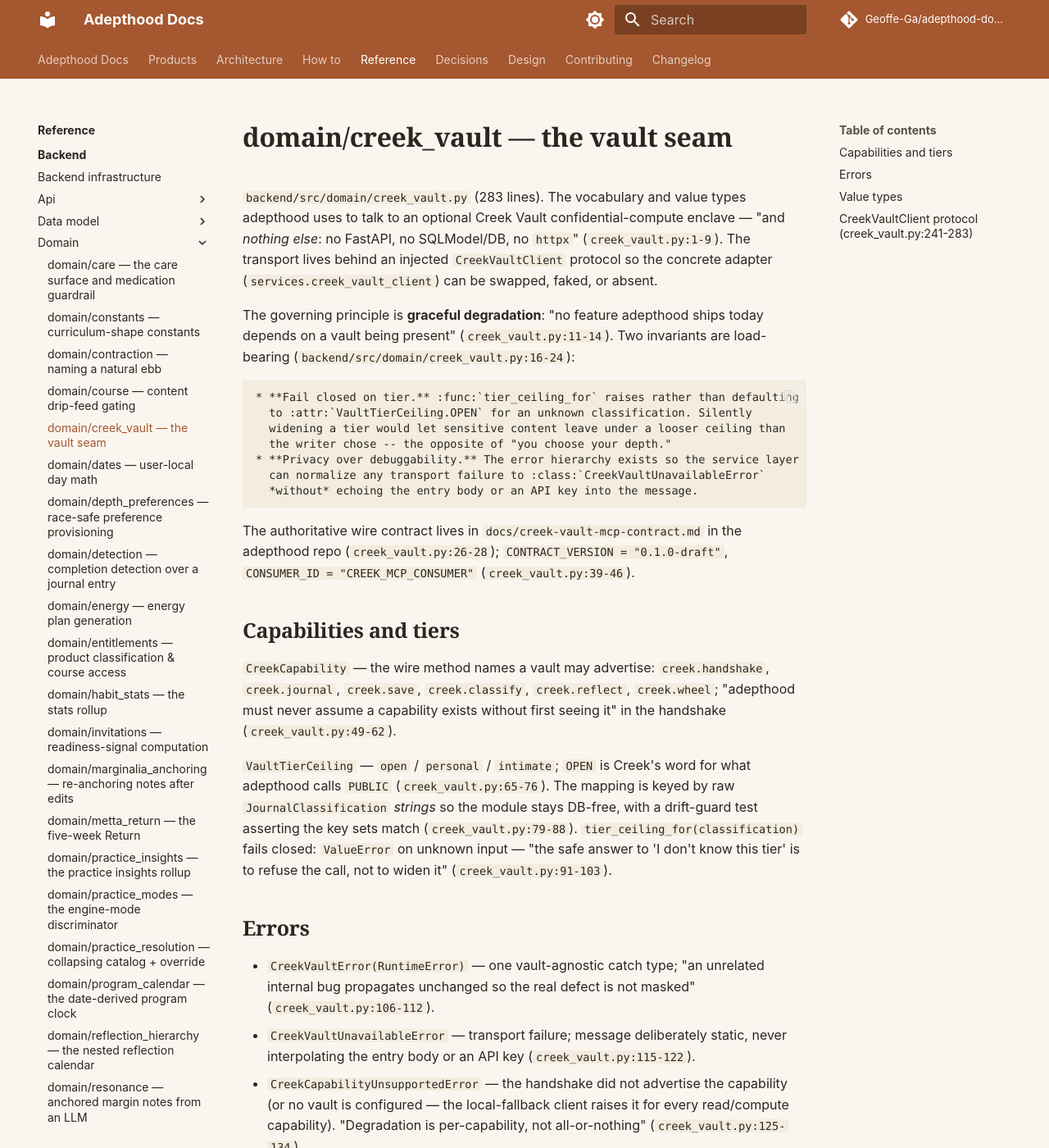
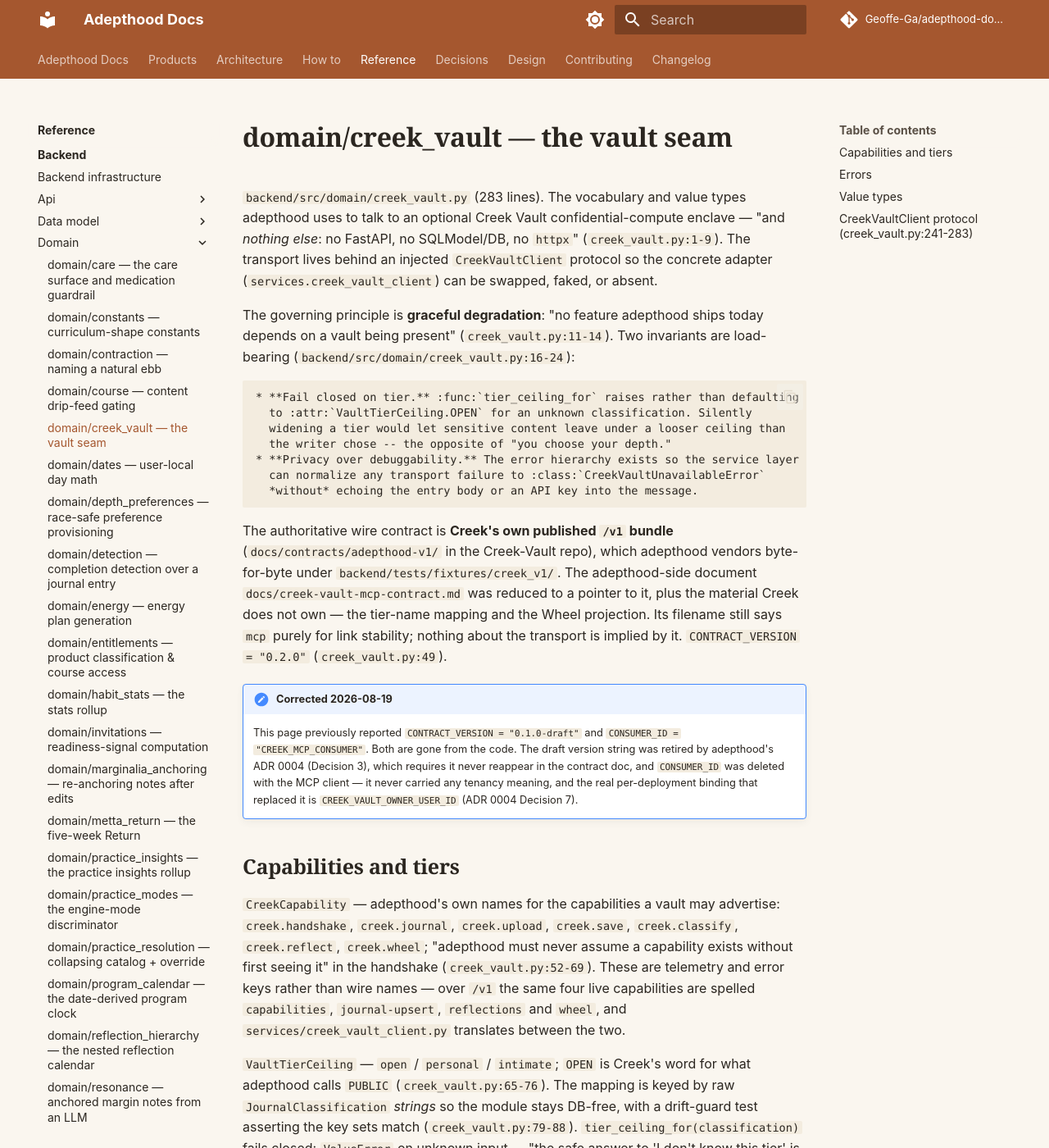
Before and after one commit to Geoffe-Ga/adepthood-docs, an MkDocs documentation site: the page built from docs/reference/backend/domain/creek-vault.md, in a window 1280 px wide and 1400 px high. Shown: the whole window at 82% size. Built offline with MkDocs 1.6.1 and Material for MkDocs 9.7.7, drawn with Linux system fonts in a browser that asks for light colours; comment, search, counter and statistics services are not loaded.

Commit message:
docs: the Creek Vault seam is HTTP/JSON, and two published constants are gone
The corpus describes adepthood as reaching Creek Vault over MCP. It has
not since the HTTP cutover: adepthood's MCP client was deleted, the `mcp`
dependency is gone, and the owner's 2026-08-18 ruling makes one
application transport a standing rule rather than a status. MCP remains
Creek's adapter for agents (CrawDad, Claude Code, Hermes), which is why
the Creek-Vault reference section is untouched here -- it documents a
real surface with real consumers.

- The backend architecture diagram labelled the optional dependency
  `Creek Vault MCP`. It is `/v1` HTTP/JSON.
- Three prose sites restated NORTH-STAR's "Creek Vault MCP seam". That
  phrase was corrected upstream in the adepthood repo; these follow it.
- `reference/backend/domain/creek-vault.md` published two constants that
  no longer exist: `CONTRACT_VERSION = "0.1.0-draft"`, retired by ADR
  0004 Decision 3 which requires it never reappear, and `CONSUMER_ID =
  "CREEK_MCP_CONSUMER"`, deleted with the MCP client. It also named the
  adepthood-side doc as the authoritative wire contract; that role moved
  to Creek's published /v1 bundle, which adepthood vendors. A dated
  admonition records the correction rather than quietly overwriting it.
- The capability list gained `creek.upload` and now says plainly that
  these are adepthood's telemetry keys, not `/v1` wire names.

Hand-authored rather than synced: the docs-sync watermarks have not
advanced since 2026-07-31, so the corpus never saw the cutover. That
stall is the root cause and is filed separately.

````diff
--- a/docs/reference/backend/domain/creek-vault.md
+++ b/docs/reference/backend/domain/creek-vault.md
@@ -22,17 +22,36 @@ adepthood ships today depends on a vault being present"
   *without* echoing the entry body or an API key into the message.
 ```
 
-The authoritative wire contract lives in
-`docs/creek-vault-mcp-contract.md` in the adepthood repo
-(`creek_vault.py:26-28`); `CONTRACT_VERSION = "0.1.0-draft"`,
-`CONSUMER_ID = "CREEK_MCP_CONSUMER"` (`creek_vault.py:39-46`).
+The authoritative wire contract is **Creek's own published `/v1` bundle**
+(`docs/contracts/adepthood-v1/` in the Creek-Vault repo), which adepthood
+vendors byte-for-byte under `backend/tests/fixtures/creek_v1/`. The
+adepthood-side document `docs/creek-vault-mcp-contract.md` was reduced to
+a pointer to it, plus the material Creek does not own — the tier-name
+mapping and the Wheel projection. Its filename still says `mcp` purely
+for link stability; nothing about the transport is implied by it.
+`CONTRACT_VERSION = "0.2.0"` (`creek_vault.py:49`).
+
+!!! note "Corrected 2026-08-19"
+
+    This page previously reported `CONTRACT_VERSION = "0.1.0-draft"` and
+    `CONSUMER_ID = "CREEK_MCP_CONSUMER"`. Both are gone from the code.
+    The draft version string was retired by adepthood's ADR 0004
+    (Decision 3), which requires it never reappear in the contract doc,
+    and `CONSUMER_ID` was deleted with the MCP client — it never carried
+    any tenancy meaning, and the real per-deployment binding that
+    replaced it is `CREEK_VAULT_OWNER_USER_ID` (ADR 0004 Decision 7).
 
 ## Capabilities and tiers
 
-`CreekCapability` — the wire method names a vault may advertise:
-`creek.handshake`, `creek.journal`, `creek.save`, `creek.classify`,
-`creek.reflect`, `creek.wheel`; "adepthood must never assume a capability
-exists without first seeing it" in the handshake (`creek_vault.py:49-62`).
+`CreekCapability` — adepthood's own names for the capabilities a vault
+may advertise: `creek.handshake`, `creek.journal`, `creek.upload`,
+`creek.save`, `creek.classify`, `creek.reflect`, `creek.wheel`;
+"adepthood must never assume a capability exists without first seeing
+it" in the handshake (`creek_vault.py:52-69`). These are telemetry and
+error keys rather than wire names — over `/v1` the same four live
+capabilities are spelled `capabilities`, `journal-upsert`,
+`reflections` and `wheel`, and `services/creek_vault_client.py`
+translates between the two.
 
 `VaultTierCeiling` — `open` / `personal` / `intimate`; `OPEN` is Creek's
 word for what adepthood calls `PUBLIC` (`creek_vault.py:65-76`). The
````
Also changed, not shown: docs/architecture/creek-vault.md (+1 -1 lines), docs/products/adepthood.md (+1 -1 lines), docs/products/creek-vault.md (+1 -1 lines), docs/reference/backend/index.md (+1 -1 lines).
